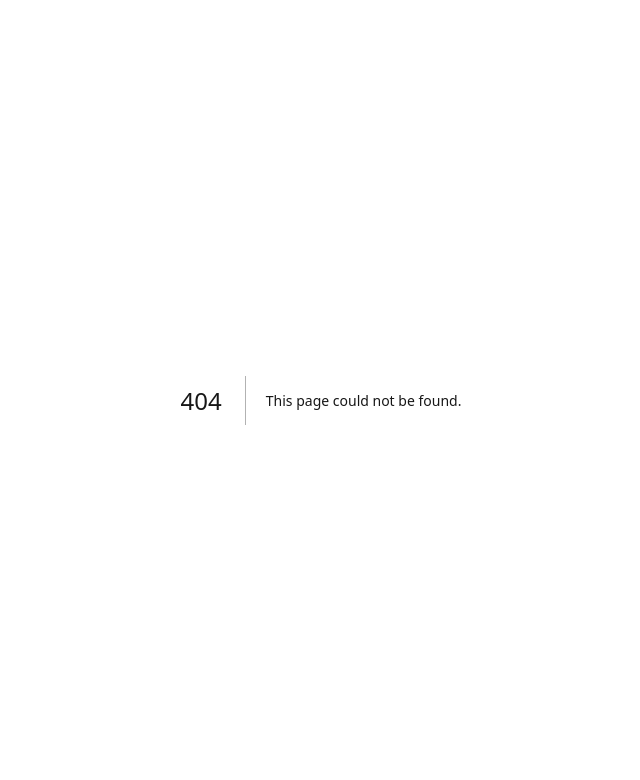
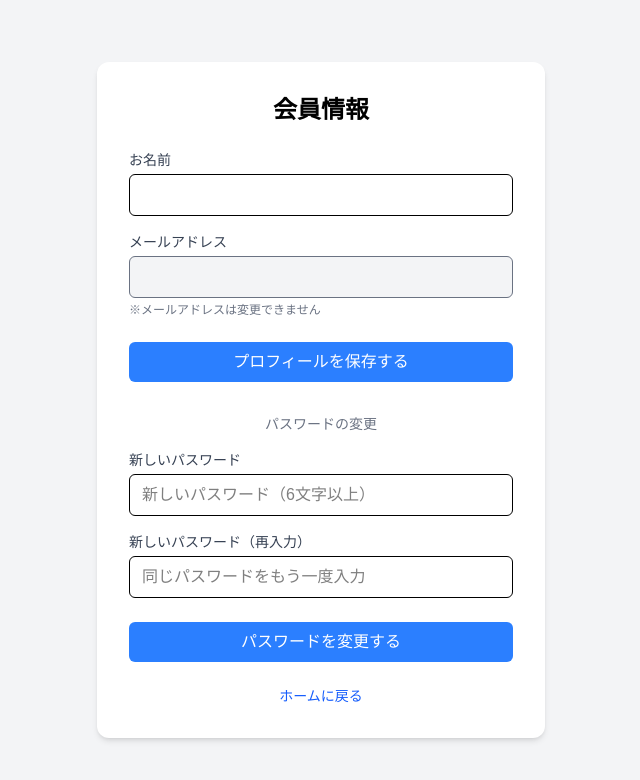
Before and after one commit to sana-3737/mrdecidelunch, a Next.js app: page /member in a window 1280 px wide. Before the commit this address had no page. Shown: the top 780 px of the page, without its empty margins (319-959 px from the left). Built offline with nearby package versions, Linux system fonts and the light colour scheme; no server answers.

Commit message:
編集機能

```diff
--- /dev/null
+++ b/src/app/member/page.tsx
@@ -0,0 +1,142 @@
+"use client";
+
+import { useState, useEffect } from "react";
+import { supabase } from "@/lib/supabase";
+
+export default function MemberPage() {
+  const [name, setName] = useState("");
+  const [email, setEmail] = useState("");
+  const [newPassword, setNewPassword] = useState("");
+  const [confirmPassword, setConfirmPassword] = useState("");
+  const [message, setMessage] = useState("");
+
+  // ユーザー情報を取得
+  useEffect(() => {
+    const loadUser = async () => {
+      const { data, error } = await supabase.auth.getUser();
+      if (error || !data.user) return;
+
+      setEmail(data.user.email || "");
+      setName(data.user.user_metadata?.name || "");
+    };
+
+    loadUser();
+  }, []);
+
+  // 名前の保存
+  const saveProfile = async () => {
+    const { error } = await supabase.auth.updateUser({
+      data: { name },
+    });
+
+    if (error) setMessage(error.message);
+    else setMessage("プロフィールを更新しました！");
+  };
+
+  // パスワード変更
+  const changePassword = async () => {
+    if (newPassword !== confirmPassword) {
+      setMessage("新しいパスワードが一致しません");
+      return;
+    }
+
+    const { error } = await supabase.auth.updateUser({
+      password: newPassword,
+    });
+
+    if (error) setMessage(error.message);
+    else setMessage("パスワードを変更しました！");
+  };
+
+  return (
+    <div className="min-h-screen flex items-center justify-center bg-gray-100 p-6">
+      <div className="bg-white shadow-md rounded-xl p-8 w-full max-w-md">
+        <h1 className="text-2xl font-bold mb-6 text-center text-black">
+          会員情報
+        </h1>
+
+        {message && (
+          <p className="text-blue-600 text-center mb-4">{message}</p>
+        )}
+
+        {/* 名前 */}
+        <div className="mb-4">
+          <label className="block text-sm mb-1 text-gray-700">お名前</label>
+          <input
+            type="text"
+            className="w-full border rounded-md px-3 py-2 focus:outline-none focus:ring focus:ring-blue-300 text-black"
+            value={name}
+            onChange={(e) => setName(e.target.value)}
+          />
+        </div>
+
+        {/* メール */}
+        <div className="mb-6">
+          <label className="block text-sm mb-1 text-gray-700">
+            メールアドレス
+          </label>
+          <input
+            type="text"
+            className="w-full border rounded-md px-3 py-2 bg-gray-100 text-gray-500 cursor-not-allowed"
+            value={email}
+            readOnly
+          />
+          <p className="text-xs text-gray-500 mt-1">
+            ※メールアドレスは変更できません
+          </p>
+        </div>
+
+        <button
+          onClick={saveProfile}
+          className="w-full bg-blue-500 text-white py-2 rounded-md hover:bg-blue-600 transition mb-8"
+        >
+          プロフィールを保存する
+        </button>
+
+        {/* パスワード変更 */}
+        <h2 className="text-sm text-gray-500 uppercase text-center mb-4">
+          パスワードの変更
+        </h2>
+
+        <div className="mb-4">
+          <label className="block text-sm mb-1 text-gray-700">
+            新しいパスワード
+          </label>
+          <input
+            type="password"
+            className="w-full border rounded-md px-3 py-2 focus:outline-none focus:ring focus:ring-blue-300 text-black"
+            value={newPassword}
+            onChange={(e) => setNewPassword(e.target.value)}
+            placeholder="新しいパスワード（6文字以上）"
+          />
+        </div>
+
+        <div className="mb-6">
+          <label className="block text-sm mb-1 text-gray-700">
+            新しいパスワード（再入力）
+          </label>
+          <input
+            type="password"
+            className="w-full border rounded-md px-3 py-2 focus:outline-none focus:ring focus:ring-blue-300 text-black"
+            value={confirmPassword}
+            onChange={(e) => setConfirmPassword(e.target.value)}
+            placeholder="同じパスワードをもう一度入力"
+          />
+        </div>
+
+        <button
+          onClick={changePassword}
+          className="w-full bg-blue-500 text-white py-2 rounded-md hover:bg-blue-600 transition"
+        >
+          パスワードを変更する
+        </button>
+
+        <p className="text-center text-sm mt-6">
+          <a href="/home" className="text-blue-600 hover:underline">
+            ホームに戻る
+          </a>
+        </p>
+      </div>
+    </div>
+  );
+}
```
